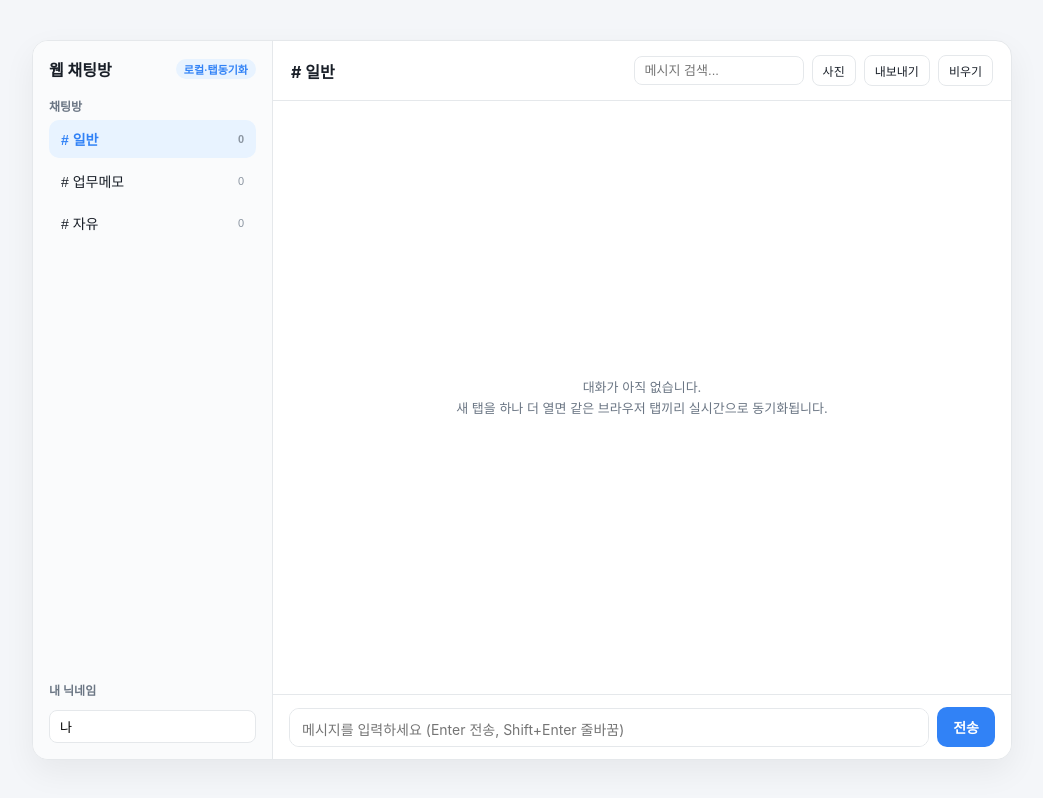
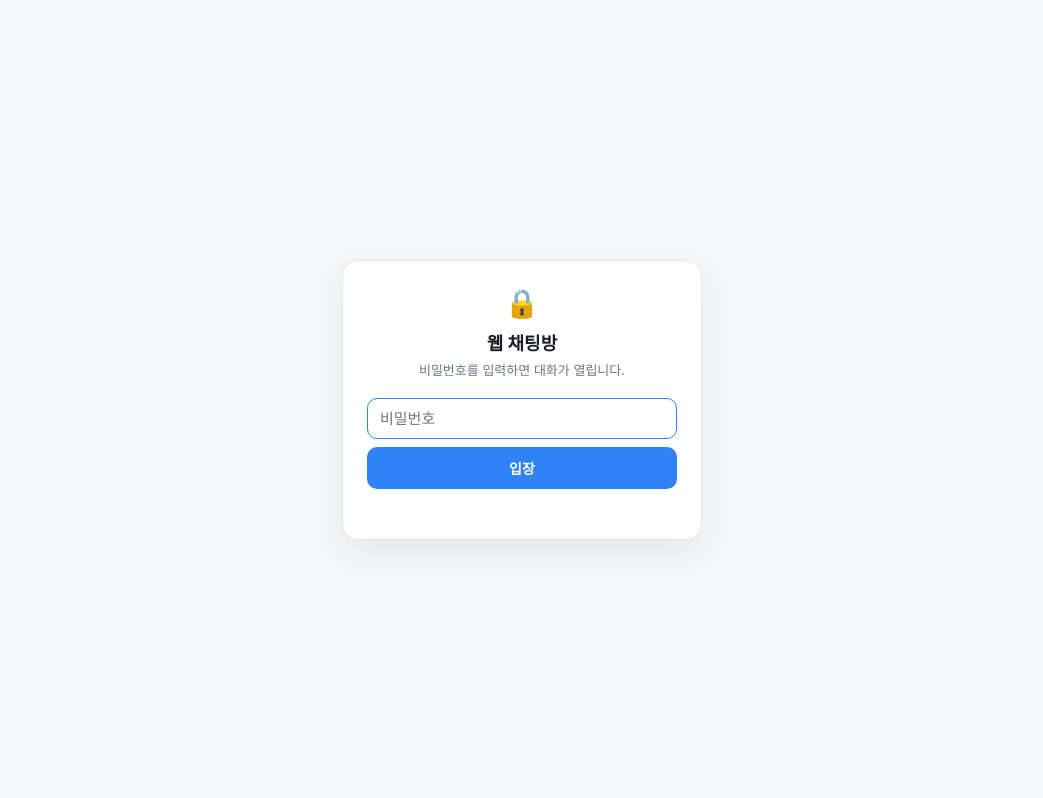
Before and after one commit to bareudakmd/web-chat, a plain HTML site: page index.html in a window 1280 px wide. Shown: the whole page, without its empty margins (118-1161 px from the left). Drawn offline with Linux system fonts and the light colour scheme.

Commit message:
웹 채팅방 입장 비밀번호 잠금 추가 (SHA-256 해시 검증, sessionStorage 유지)

```diff
--- a/index.html
+++ b/index.html
@@ -223,6 +223,57 @@
       font-size: 13px;
       line-height: 1.6;
     }
+    .lock {
+      position: fixed;
+      inset: 0;
+      z-index: 10;
+      display: flex;
+      align-items: center;
+      justify-content: center;
+      padding: 20px;
+      background: var(--bg);
+    }
+    .lock-card {
+      width: min(360px, 92vw);
+      background: var(--panel);
+      border: 1px solid var(--border);
+      border-radius: 16px;
+      box-shadow: 0 12px 32px rgba(0, 0, 0, 0.06);
+      padding: 28px 24px 22px;
+      text-align: center;
+    }
+    .lock-icon { font-size: 28px; line-height: 1; margin-bottom: 12px; }
+    .lock-title { font-size: 18px; font-weight: 700; margin: 0 0 6px; }
+    .lock-desc { font-size: 13px; color: var(--muted); margin: 0 0 18px; line-height: 1.5; }
+    .lock-form { display: flex; flex-direction: column; gap: 8px; }
+    .lock-input {
+      width: 100%;
+      padding: 11px 12px;
+      border: 1px solid var(--border);
+      border-radius: 10px;
+      font-size: 15px;
+      outline: none;
+    }
+    .lock-input:focus { border-color: var(--accent); }
+    .lock-btn {
+      width: 100%;
+      border: none;
+      background: var(--accent);
+      color: #fff;
+      padding: 11px 12px;
+      border-radius: 10px;
+      font-size: 14px;
+      font-weight: 600;
+      cursor: pointer;
+    }
+    .lock-btn:hover { background: var(--accent-hover); }
+    .lock-btn:disabled { background: #b0c9ea; cursor: default; }
+    .lock-error {
+      min-height: 18px;
+      margin: 10px 0 0;
+      font-size: 12px;
+      color: #e5484d;
+    }
     @media (max-width: 720px) {
       .app { grid-template-columns: 1fr; }
       .sidebar { display: none; }
@@ -230,7 +281,20 @@
   </style>
 </head>
 <body>
-  <div class="app">
+  <section class="lock" id="lockScreen">
+    <div class="lock-card">
+      <div class="lock-icon">🔒</div>
+      <h1 class="lock-title">웹 채팅방</h1>
+      <p class="lock-desc">비밀번호를 입력하면 대화가 열립니다.</p>
+      <form class="lock-form" id="lockForm">
+        <input class="lock-input" id="lockInput" type="password" placeholder="비밀번호" autocomplete="current-password" />
+        <button class="lock-btn" id="lockBtn" type="submit">입장</button>
+      </form>
+      <p class="lock-error" id="lockError"></p>
+    </div>
+  </section>
+
+  <div class="app" id="app" style="display: none">
     <aside class="sidebar">
       <div class="brand">
         <span>웹 채팅방</span>
@@ -427,6 +491,65 @@
 
     renderRooms();
     renderMessages();
+
+    /* ===== 입장 비밀번호 잠금 ===== */
+    const LOCK_HASH = "4e14a679c94b4afb37940d00b23878a19e756f511c3b208b80436921645b9a1f";
+    const LOCK_KEY = "web_chat_unlocked_v1";
+    const lockScreen = document.getElementById("lockScreen");
+    const appEl = document.getElementById("app");
+    const lockForm = document.getElementById("lockForm");
+    const lockInput = document.getElementById("lockInput");
+    const lockBtn = document.getElementById("lockBtn");
+    const lockError = document.getElementById("lockError");
+
+    function openChat() {
+      lockScreen.style.display = "none";
+      appEl.style.display = "";
+    }
+
+    async function sha256Hex(text) {
+      const bytes = new TextEncoder().encode(text);
+      const digest = await crypto.subtle.digest("SHA-256", bytes);
+      return Array.from(new Uint8Array(digest))
+        .map((b) => b.toString(16).padStart(2, "0"))
+        .join("");
+    }
+
+    if (sessionStorage.getItem(LOCK_KEY) === "1") {
+      openChat();
+    } else {
+      lockScreen.style.display = "";
+      appEl.style.display = "none";
+      lockInput.focus();
+    }
+
+    lockForm.addEventListener("submit", async (e) => {
+      e.preventDefault();
+      if (lockBtn.disabled) return;
+      lockError.textContent = "";
+      if (!window.crypto || !crypto.subtle) {
+        lockError.textContent = "보안 연결(https)에서만 열 수 있습니다.";
+        return;
+      }
+      lockBtn.disabled = true;
+      try {
+        const hex = await sha256Hex(lockInput.value);
+        if (hex === LOCK_HASH) {
+          sessionStorage.setItem(LOCK_KEY, "1");
+          lockInput.value = "";
+          openChat();
+          msgInput.focus();
+        } else {
+          lockError.textContent = "비밀번호가 맞지 않습니다. 다시 입력해 주세요.";
+          lockInput.value = "";
+          lockInput.focus();
+        }
+      } catch {
+        lockError.textContent = "확인 중 문제가 발생했습니다. 다시 시도해 주세요.";
+      } finally {
+        lockBtn.disabled = false;
+      }
+    });
   </script>
 </body>
 </html>
```
